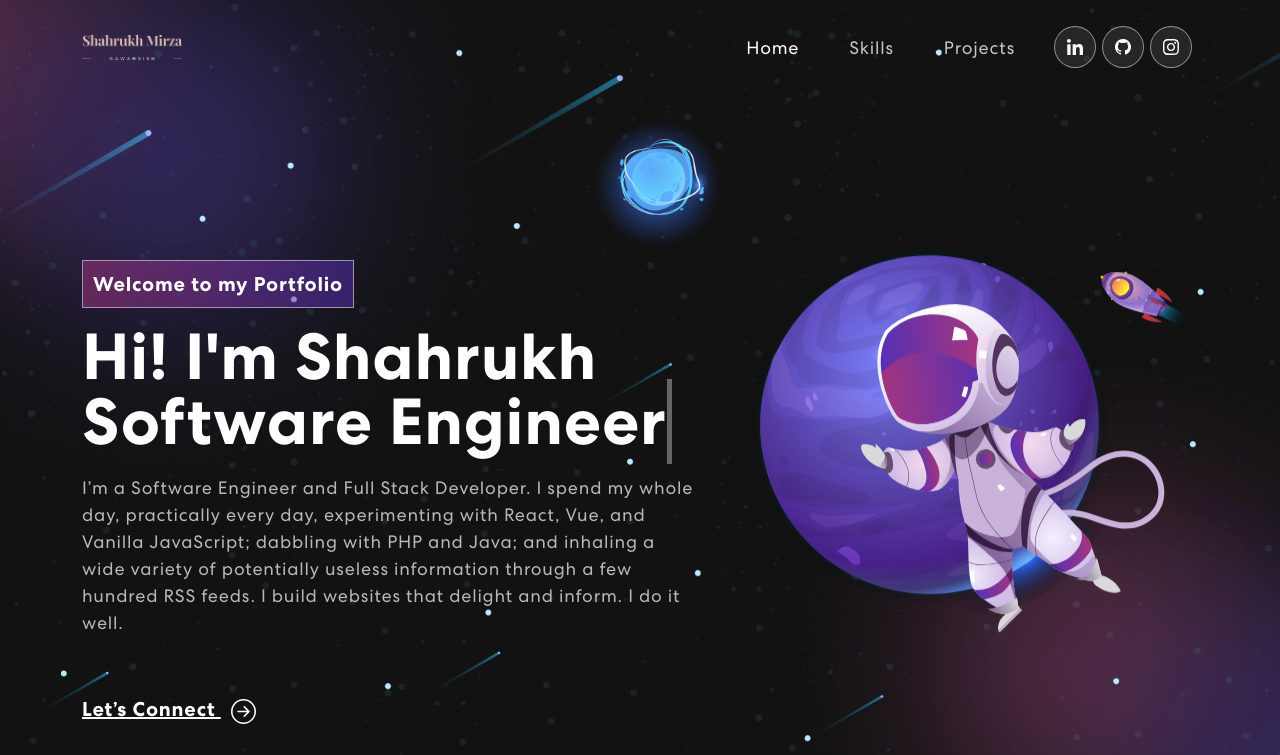
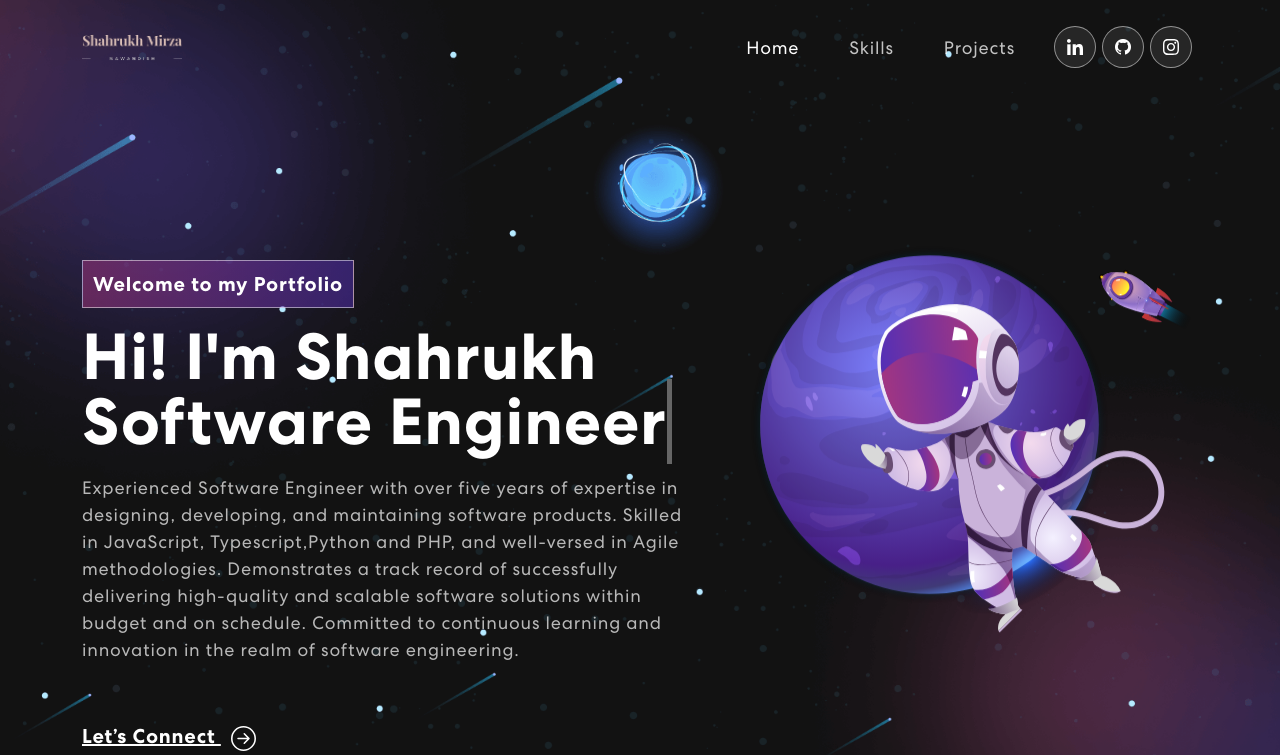
Before and after one commit to shahreukh/portfolio, a React (Create React App) app: page / in a window 1280 px wide. Shown: the top 755 px of the page. Built offline with nearby package versions, Linux system fonts and the light colour scheme; no server answers.

Commit message:
Update Banner.js

```diff
--- a/src/components/Banner.js
+++ b/src/components/Banner.js
@@ -75,12 +75,7 @@ export const Banner = () => {
                     </span>
                   </h1>
                   <p>
-                    I’m a Software Engineer and Full Stack Developer. I spend my
-                    whole day, practically every day, experimenting with React,
-                    Vue, and Vanilla JavaScript; dabbling with PHP and Java; and
-                    inhaling a wide variety of potentially useless information
-                    through a few hundred RSS feeds. I build websites that
-                    delight and inform. I do it well.
+                    Experienced Software Engineer with over five years of expertise in designing, developing, and maintaining software products. Skilled in JavaScript, Typescript,Python and PHP, and well-versed in Agile methodologies. Demonstrates a track record of successfully delivering high-quality and scalable software solutions within budget and on schedule. Committed to continuous learning and innovation in the realm of software engineering.
                   </p>
                   <button onClick={() => console.log('connect')}>
                     <a
```
